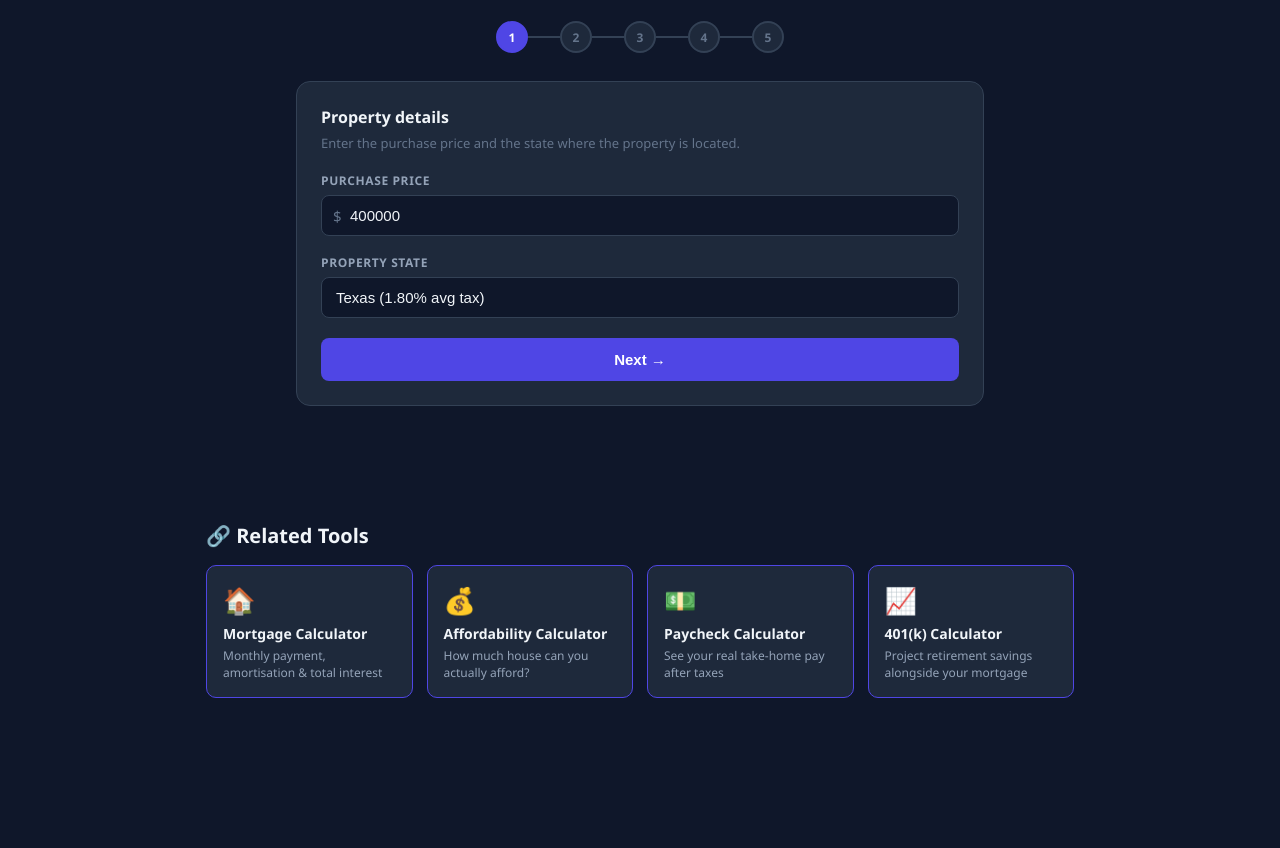
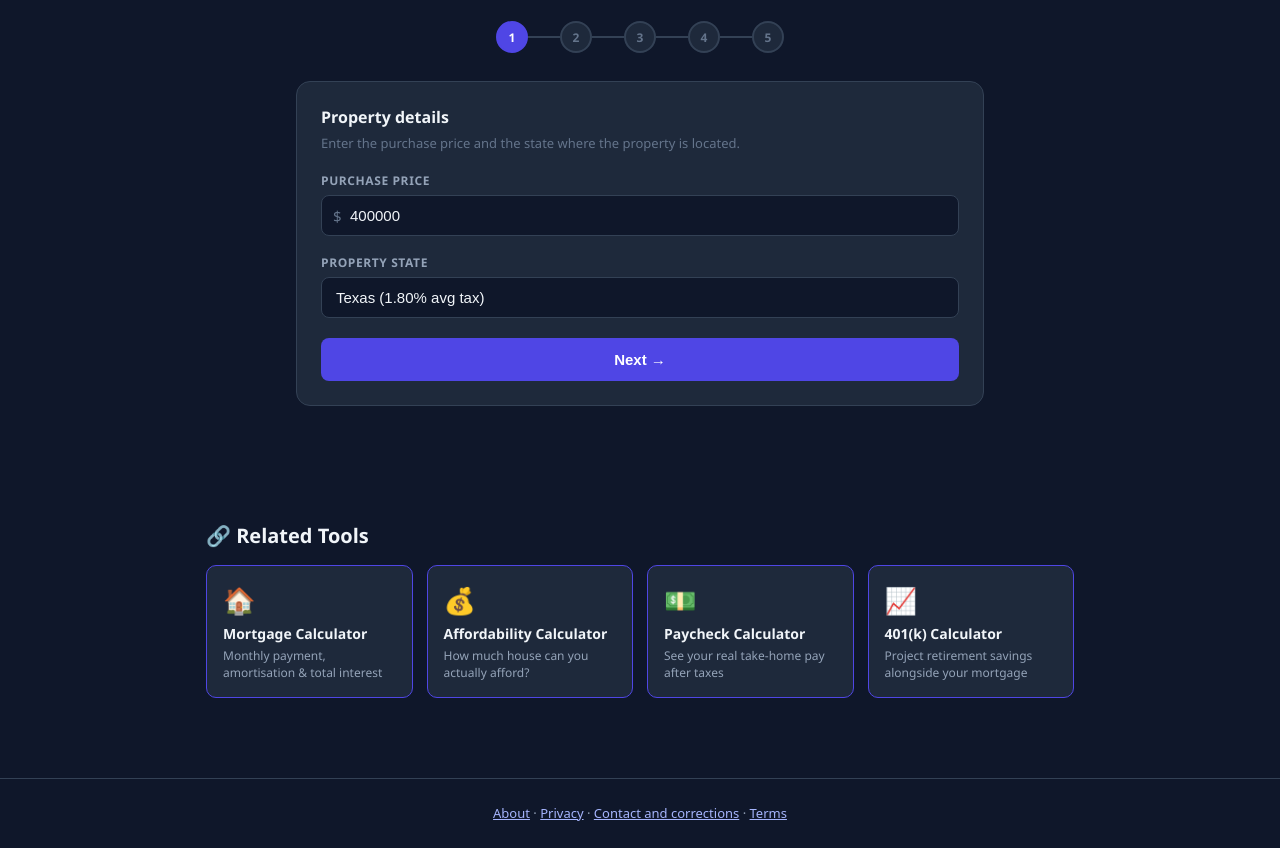
Before and after one commit to rakeshv02/us-mortgage-loan-finder, a plain HTML site: page index.html in a window 1280 px wide. Shown: the part 142-990 px from the top of the page. Before the commit the page ends 888 px from the top, so only its background shows below. Drawn offline with Linux system fonts and the light colour scheme.

Commit message:
Keep secondary utility available but outside the AdSense review portfolio

```diff
--- a/index.html
+++ b/index.html
@@ -147,7 +147,7 @@ input:focus,select:focus,textarea:focus{border-color:#818cf8!important}
 ins.adsbygoogle,.ad-banner iframe,.ad-slot iframe,.ad-container iframe{visibility:hidden!important}
 </style>
 <link rel="dns-prefetch" href="//www.googletagmanager.com">
-<meta name="robots" content="noindex, follow">
+  <meta name="robots" content="noindex, follow">
 </head>
 <body>
 <nav><span class="brand">⚡ Tabutility</span><a href="https://tabutility.com">← All Tools</a></nav>
@@ -742,5 +742,6 @@ syncDown('amt');
     </div>
     </section>
 
+<footer id="publisher-trust-links" style="margin:32px auto 0;padding:24px 16px;text-align:center;border-top:1px solid #334155;color:#94a3b8;font:13px/1.6 system-ui,sans-serif"><a href="https://tabutility.com/about/" style="color:#a5b4fc">About</a> · <a href="https://tabutility.com/privacy-policy/" style="color:#a5b4fc">Privacy</a> · <a href="https://tabutility.com/contact/" style="color:#a5b4fc">Contact and corrections</a> · <a href="https://tabutility.com/terms/" style="color:#a5b4fc">Terms</a></footer>
 </body>
 </html>
```
